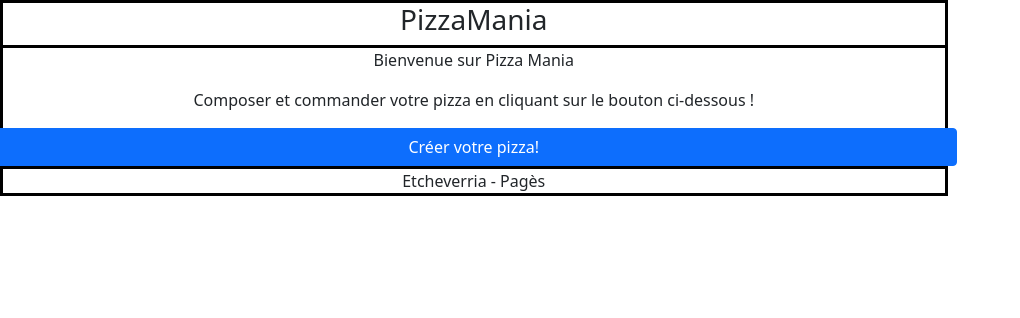
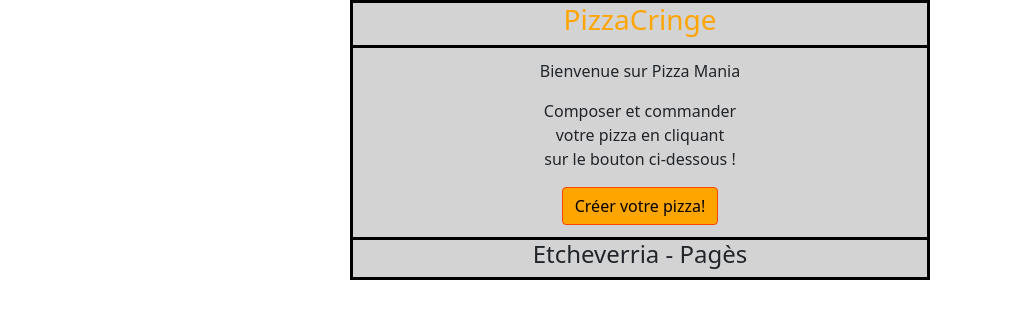
Before and after one commit to Borloo/PizzaCringe, an Angular app in the folder pizzamania/: page / in a window 1280 px wide. Shown: the top 318 px of the page, without its empty margins (0-1020 px from the left). Built offline with nearby package versions, Linux system fonts and the light colour scheme.

Commit message:
reprise accueil

```diff
--- a/pizzamania/src/app/accueil/accueil.component.css
+++ b/pizzamania/src/app/accueil/accueil.component.css
@@ -0,0 +1,12 @@
+a.btn-primary {
+  width: auto;
+  margin-left: auto;
+  margin-right: auto;
+  margin-bottom: 2%;
+  background-color: orange;
+  color: black;
+  border-color: orangered;
+}
+div.row {
+  margin-top: 2%;
+}
--- a/pizzamania/src/app/accueil/accueil.component.html
+++ b/pizzamania/src/app/accueil/accueil.component.html
@@ -1,7 +1,7 @@
 <tr>
   <div class="row">
     <p>Bienvenue sur Pizza Mania</p>
-    <p>Composer et commander votre pizza en cliquant sur le bouton ci-dessous !</p>
+    <p>Composer et commander <br>votre pizza en cliquant<br> sur le bouton ci-dessous !</p>
     <a class="btn btn-primary" routerLink="/commande">Créer votre pizza!</a>
   </div>
 </tr>
--- a/pizzamania/src/app/app.component.css
+++ b/pizzamania/src/app/app.component.css
@@ -16,4 +16,14 @@ thead {
 tbody {
   text-align: center;
   border: solid black;
+  margin-bottom: 3%;
+  margin-top: 3%;
 }
+table {
+  margin : auto;
+  padding-right: 50%;
+  background-color: lightgrey;
+}
+#title {
+  color : orange;
+}
--- a/pizzamania/src/app/app.component.html
+++ b/pizzamania/src/app/app.component.html
@@ -1,7 +1,7 @@
 <table>
-  <thead><h3>PizzaMania</h3></thead>
+  <thead><h3 id="title">PizzaCringe</h3></thead>
   <tbody>
   <router-outlet></router-outlet>
   </tbody>
-  <tfoot>Etcheverria - Pagès</tfoot>
+  <tfoot><h4>Etcheverria - Pagès</h4></tfoot>
 </table>
```
